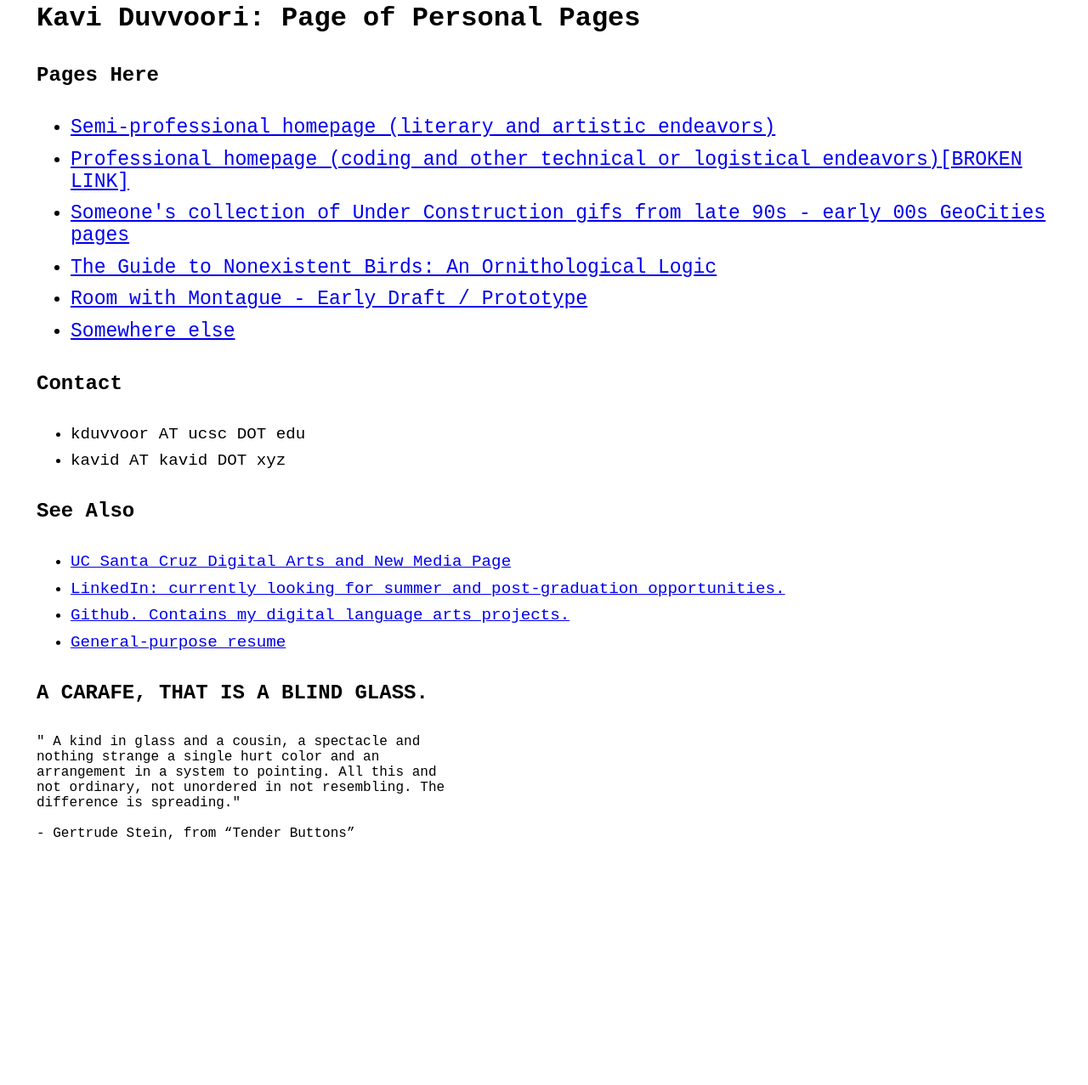
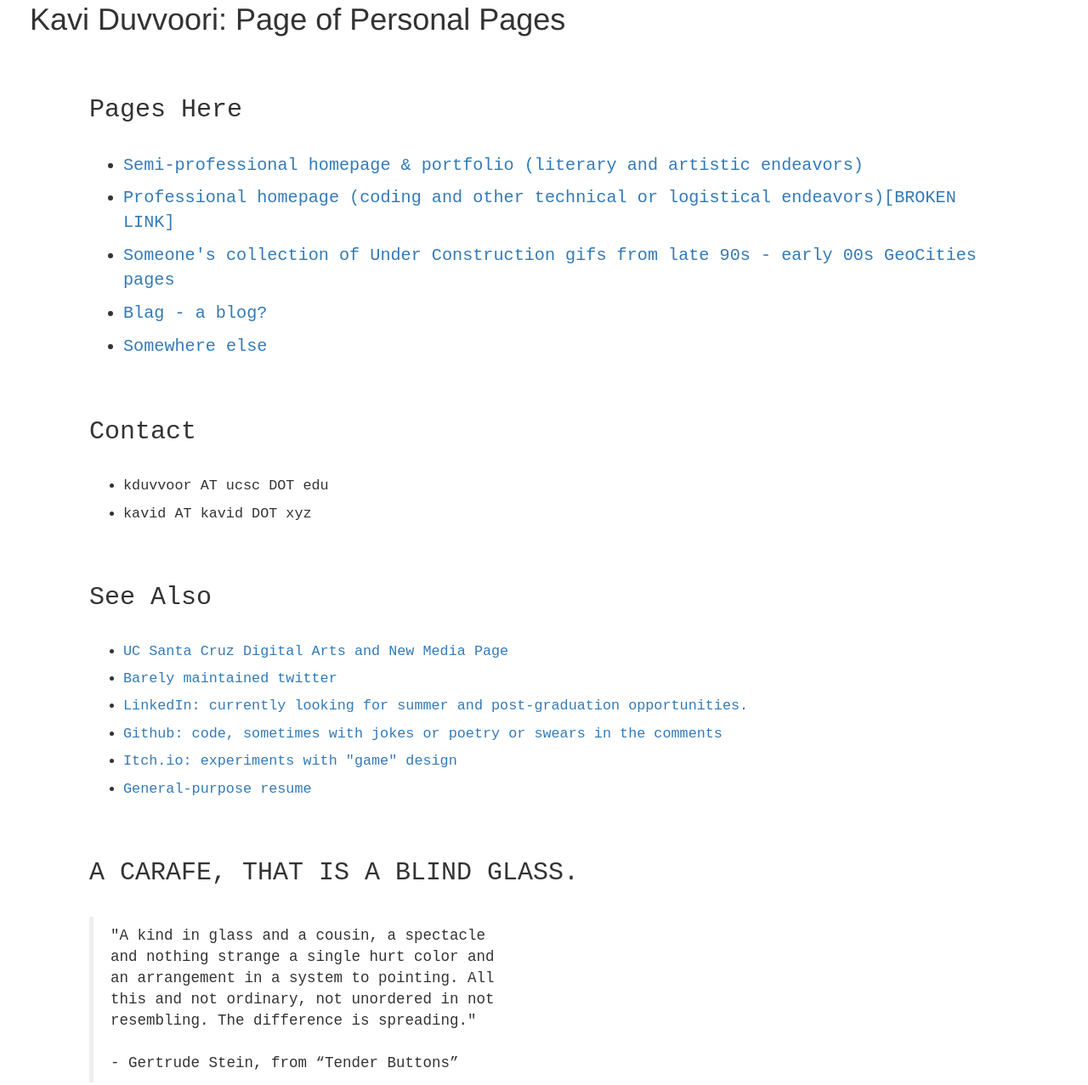
Before and after one commit to notkrd/kavid.xyz, a plain HTML site: page index.html in a window 1280 px wide. Shown: the part 32-1309 px from the top of the page at 85% size. Before the commit the page ends 1057 px from the top, so only its background shows below. Drawn offline with nearby package versions, Linux system fonts and the light colour scheme.

Commit message:
updated landing page

```diff
--- a/index.html
+++ b/index.html
@@ -1,49 +1,68 @@
 <!DOCTYPE html>
 
-<!-- HI there! Welcome! Make yourself at home! Feel free to take anything if it is somehow of use. I'm glad you're here, even if you're no one, or you have no reason to be. -->
+<!-- HI there! Welcome! Make yourself at home! Feel free to take anything if it is somehow of use. I'm glad you're here, even or especially if you're no one, a bot, or you have no reason to be. -->
 
 <html lang="en">
 <head>
 <meta charset="UTF-8">
-    <meta name="viewport" content="width=device.width,initial-scale=1">
+<meta name="viewport" content="width=device-width, initial-scale=1, shrink-to-fit=no">
 <meta name="description" content="Kavi Duvvoori personal page to personal pages. Contains portfolio of work, resume and self-summary, and some writing about writing a website. Hello reader, indexer, snippet-sourcer.">
 <meta name="keyword" content="Kavi Duvvoori, portfolio, digital language arts">
+
+<!-- Latest compiled and minified CSS -->
+<link rel="stylesheet" href="https://maxcdn.bootstrapcdn.com/bootstrap/3.3.7/css/bootstrap.min.css" integrity="sha384-BVYiiSIFeK1dGmJRAkycuHAHRg32OmUcww7on3RYdg4Va+PmSTsz/K68vbdEjh4u" crossorigin="anonymous">
+
+<!-- Optional theme -->
+<link rel="stylesheet" href="https://maxcdn.bootstrapcdn.com/bootstrap/3.3.7/css/bootstrap-theme.min.css" integrity="sha384-rHyoN1iRsVXV4nD0JutlnGaslCJuC7uwjduW9SVrLvRYooPp2bWYgmgJQIXwl/Sp" crossorigin="anonymous">
+
+<!-- Latest compiled and minified JavaScript -->
+<script src="https://maxcdn.bootstrapcdn.com/bootstrap/3.3.7/js/bootstrap.min.js" integrity="sha384-Tc5IQib027qvyjSMfHjOMaLkfuWVxZxUPnCJA7l2mCWNIpG9mGCD8wGNIcPD7Txa" crossorigin="anonymous"></script>
+
 <title>Kavi Duvvoori Frontpage</title>
 <link rel="stylesheet" href="facade.css" />
 </head>
 <body>
+<div class="container"></div>
+<h1>Kavi Duvvoori: Page of Personal Pages</h1>
+</div>
 
-    <h1>Kavi Duvvoori: Page of Personal Pages</h1>
+<div class="container">
 <h2>Pages Here</h2>
 <ul class="pages">
-    <li><a href="semiprof/#portfolio">Semi-professional homepage (literary and artistic endeavors)</a></li>
+<li><a href="semiprof/#portfolio">Semi-professional homepage & portfolio (literary and artistic endeavors)</a></li>
 <li><a href="prof/">Professional homepage (coding and other technical or logistical endeavors)[BROKEN LINK]</a></li>
 <li><a href="http://textfiles.com/underconstruction/">Someone's collection of Under Construction gifs from late 90s - early 00s GeoCities pages</a></li>
-    <li><a href="http://ornithological.kavid.xyz">The Guide to Nonexistent Birds: An Ornithological Logic</a></li>
-    <li><a href="http://rooms.kavid.xyz">Room with Montague - Early Draft / Prototype</a></li>
+<li><a href="https://kavid.xyz/blag/">Blag - a blog?</a></li>
 <li><a href="else/">Somewhere else</a></li>
 </ul>
+</div>
 
+<div class="container">
 <h2>Contact</h2>
 <ul>
 <li>kduvvoor AT ucsc DOT edu</li>
 <li>kavid AT kavid DOT xyz</li>
 </ul>
+</div>
 
+<div class="container">
 <h2>See Also</h2>
 <ul>
 <li><a href="http://danm.ucsc.edu/people/kavi-duvvoori">UC Santa Cruz Digital Arts and New Media Page</a></li>
+<li><a href="https://twitter.com/KaviDuvvoori">Barely maintained twitter</a></li>
 <li><a href="https://www.linkedin.com/in/kavi-duvvoori-8b5b9b132/">LinkedIn: currently looking for summer and post-graduation opportunities.</a></li>
-      <li><a href="https://github.com/notkrd">Github. Contains my digital language arts projects.</a></li>
+<li><a href="https://github.com/notkrd">Github: code, sometimes with jokes or poetry or swears in the comments</a></li>
+<li><a href="https://qfwfq.itch.io/">Itch.io: experiments with "game" design</a></li>
 <li><a href="/static/pdfs/KD_Summer2018Resume.pdf">General-purpose resume</a></li>
 </ul>
+</div>
 
-
+<div class="container">
 <h2>A CARAFE, THAT IS A BLIND GLASS.</h2>
 <blockquote>
-      &quot A kind in glass and a cousin, a spectacle and nothing strange a single hurt color and an arrangement in a system to pointing. All this and not ordinary, not unordered in not resembling. The difference is spreading.&quot<br>
+&quotA kind in glass and a cousin, a spectacle and nothing strange a single hurt color and an arrangement in a system to pointing. All this and not ordinary, not unordered in not resembling. The difference is spreading.&quot<br>
 <br>
 - Gertrude Stein, from <q>Tender Buttons</q></blockquote>
-
+</div>
 </body>
 </html>
```
Lines whose indentation alone changed are shown as unchanged.
